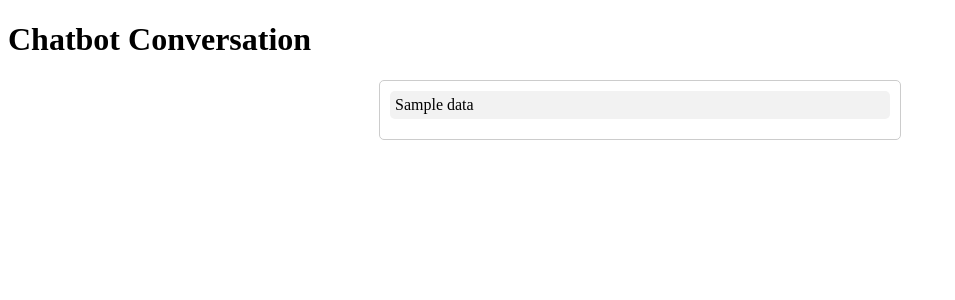
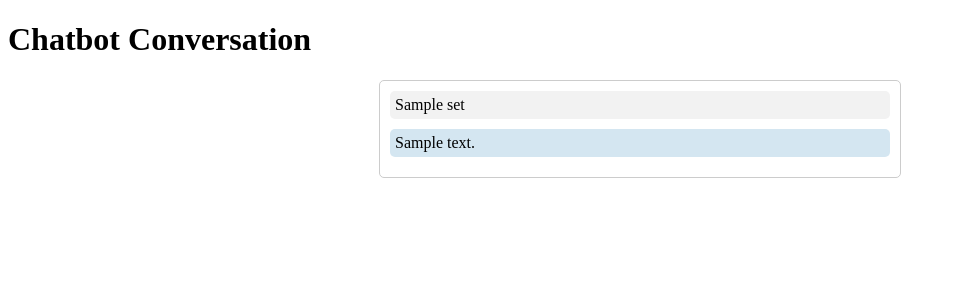
Before and after one commit to arjunmadavoor/whatsapp_webhook, a Django app: template home/templates/home.html in a window 1280 px wide. Shown: the top 300 px of the page, without its empty margins (0-955 px from the left). Run offline with Django 4.2, Linux system fonts and the light colour scheme; the template is opened without the code that fills it: most values are stand-ins (such as "Sample title", 1, 10 or a date in 2020); data that the repository does not hold is empty.

Commit message:
data home

```diff
--- a/home/templates/home.html
+++ b/home/templates/home.html
@@ -31,7 +31,11 @@
     <h1>Chatbot Conversation</h1>
 	<div class="chatbox">
 		{% for data in chat_data %}
-			<div class="question">{{ data.question_data }}</div>
+			{% for set in data.question_data %}
+				<div class="question">{{ set.question }}</div>
+				<div class="answer">{{ set.answer }}</div>
+			{% endfor %}
+			{% comment %} <div class="question">{{ data.question_data }}</div> {% endcomment %}
             {% comment %} {% for user in data.question_data %}
                 {% for msg in user %}
                     <div class="question">{{ user.question }}</div>
```
